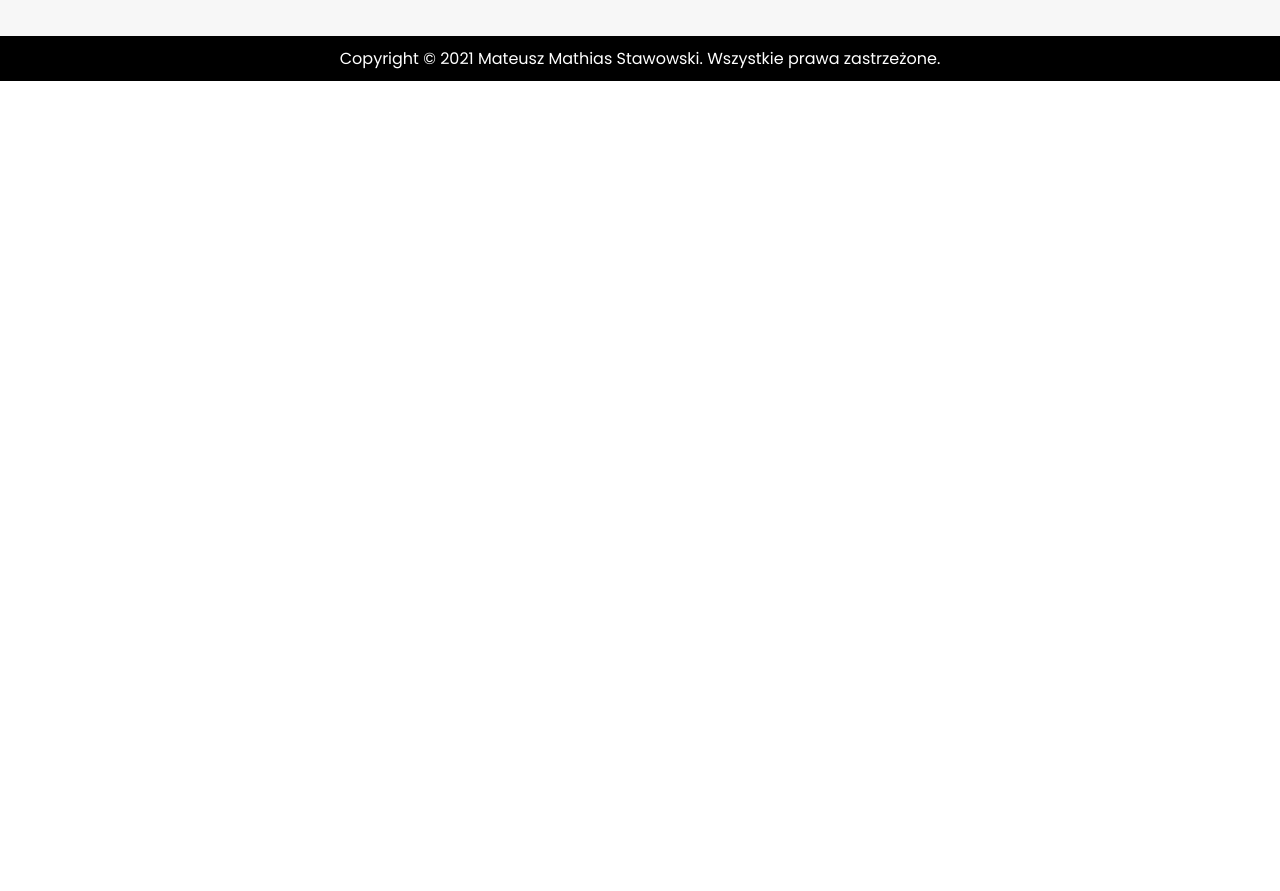
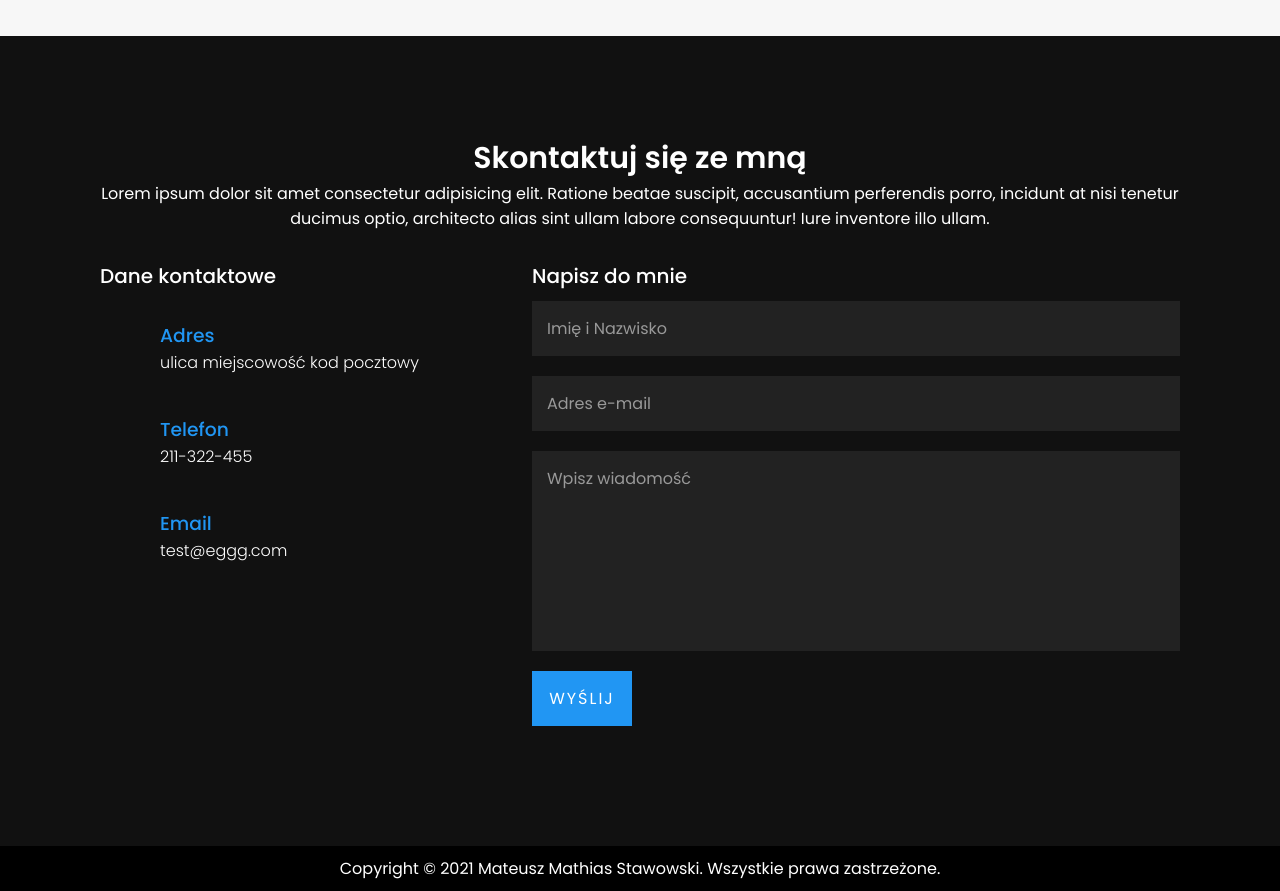
Before and after one commit to Mathias007/portfolio, a React (Create React App) app: page / in a window 1280 px wide. Shown: the part 4660-5551 px from the top of the page. Before the commit the page ends 4741 px from the top, so only its background shows below. Built offline with nearby package versions, Linux system fonts and the light colour scheme.

Commit message:
Create ContactInfoBox and ContactForm, rebuild Contact.js

```diff
--- a/src/components/blocks/Contact.js
+++ b/src/components/blocks/Contact.js
@@ -1,80 +1,43 @@
 import React from "react";
+
+import ContactInfoBox from "./boxes/ContactInfoBox";
+import ContactForm from "./form/ContactForm";
 
 export default function Contact() {
     return (
-        <article class="portfolio__block contact" id="contact">
-            <header class="contact__heading block-heading block-heading--white">
-                <h2 class="block-heading__header">Skontaktuj się ze mną</h2>
-                <p class="block-heading__text">
+        <article className="portfolio__block contact" id="contact">
+            <header className="contact__heading block-heading block-heading--white">
+                <h2 className="block-heading__header">Skontaktuj się ze mną</h2>
+                <p className="block-heading__text">
                     Lorem ipsum dolor sit amet consectetur adipisicing elit.
                     Ratione beatae suscipit, accusantium perferendis porro,
                     incidunt at nisi tenetur ducimus optio, architecto alias
                     sint ullam labore consequuntur! Iure inventore illo ullam.
                 </p>
             </header>
-            <div class="contact__content block-content">
-                <div class="contact__info">
-                    <h3 class="contact__info-header">Dane kontaktowe</h3>
-                    <div class="contact__info-box">
-                        <section class="info-box">
-                            <div class="info-box__icon">
-                                <i class="fas fa-map-marker"></i>
-                            </div>
-                            <div class="info-box__text">
-                                <h3 class="info-box__name">Adres</h3>
-                                <p class="info-box__data">
-                                    ulica <br />
-                                    miejscowość <br />
-                                    kod pocztowy
-                                </p>
-                            </div>
-                        </section>
-                        <section class="info-box">
-                            <div class="info-box__icon">
-                                <i class="fas fa-phone"></i>
-                            </div>
-                            <div class="info-box__text">
-                                <h3 class="info-box__name">Telefon</h3>
-                                <p class="info-box__data">211-322-455</p>
-                            </div>
-                        </section>
-                        <section class="info-box">
-                            <div class="info-box__icon">
-                                <i class="fas fa-envelope"></i>
-                            </div>
-                            <div class="info-box__text">
-                                <h3 class="info-box__name">Email</h3>
-                                <p class="info-box__data">test@eggg.com</p>
-                            </div>
-                        </section>
+            <div className="contact__content block-content">
+                <div className="contact__info">
+                    <h3 className="contact__info-header">Dane kontaktowe</h3>
+                    <div className="contact__info-box">
+                        <ContactInfoBox
+                            iconClass="fas fa-map-marker"
+                            infoName="Adres"
+                            infoData={`ulica \n miejscowość \n kod pocztowy`}
+                        />
+                        <ContactInfoBox
+                            iconClass="fas fa-phone"
+                            infoName="Telefon"
+                            infoData="211-322-455"
+                        />
+                        <ContactInfoBox
+                            iconClass="fas fa-envelope"
+                            infoName="Email"
+                            infoData="test@eggg.com"
+                        />
                     </div>
                 </div>
-                <div class="contact__form-box form-box">
-                    <form class="contact__form form">
-                        <h3 class="form__header">Napisz do mnie</h3>
-                        <input
-                            class="form__input"
-                            type="text"
-                            name="name"
-                            placeholder="Imię i Nazwisko"
-                        />
-                        <input
-                            class="form__input"
-                            type="email"
-                            name="email"
-                            placeholder="Adres e-mail"
-                        />
-                        <textarea
-                            class="form__textarea"
-                            placeholder="Wpisz wiadomość"
-                        ></textarea>
-                        <input
-                            class="form__input form__input--submit"
-                            type="submit"
-                            name="send"
-                            value="Wyślij"
-                        />
-                    </form>
+                <div className="contact__form-box form-box">
+                    <ContactForm />
                 </div>
             </div>
         </article>
--- /dev/null
+++ b/src/components/blocks/boxes/ContactInfoBox.js
@@ -0,0 +1,17 @@
+import React from "react";
+
+export default function ContactInfoBox(props) {
+    const { iconClass, infoName, infoData } = props;
+
+    return (
+        <section className="info-box">
+            <div className="info-box__icon">
+                <i className={iconClass}></i>
+            </div>
+            <div className="info-box__text">
+                <h3 className="info-box__name">{infoName}</h3>
+                <p className="info-box__data">{infoData}</p>
+            </div>
+        </section>
+    );
+}
--- /dev/null
+++ b/src/components/blocks/form/ContactForm.js
@@ -0,0 +1,31 @@
+import React from "react";
+
+export default function ContactForm() {
+    return (
+        <form className="contact__form form">
+            <h3 className="form__header">Napisz do mnie</h3>
+            <input
+                className="form__input"
+                type="text"
+                name="name"
+                placeholder="Imię i Nazwisko"
+            />
+            <input
+                className="form__input"
+                type="email"
+                name="email"
+                placeholder="Adres e-mail"
+            />
+            <textarea
+                className="form__textarea"
+                placeholder="Wpisz wiadomość"
+            ></textarea>
+            <input
+                className="form__input form__input--submit"
+                type="submit"
+                name="send"
+                value="Wyślij"
+            />
+        </form>
+    );
+}
--- a/src/components/general/Main.js
+++ b/src/components/general/Main.js
@@ -4,6 +4,7 @@ import About from "../blocks/About";
 import Services from "../blocks/Services";
 import Work from "../blocks/Work";
 import Testimonial from "../blocks/Testimonial";
+import Contact from "../blocks/Contact";
 
 export default function Main() {
     return (
@@ -17,6 +18,8 @@ export default function Main() {
             <Work />
 
             <Testimonial />
+
+            <Contact />
         </main>
     );
 }
```
